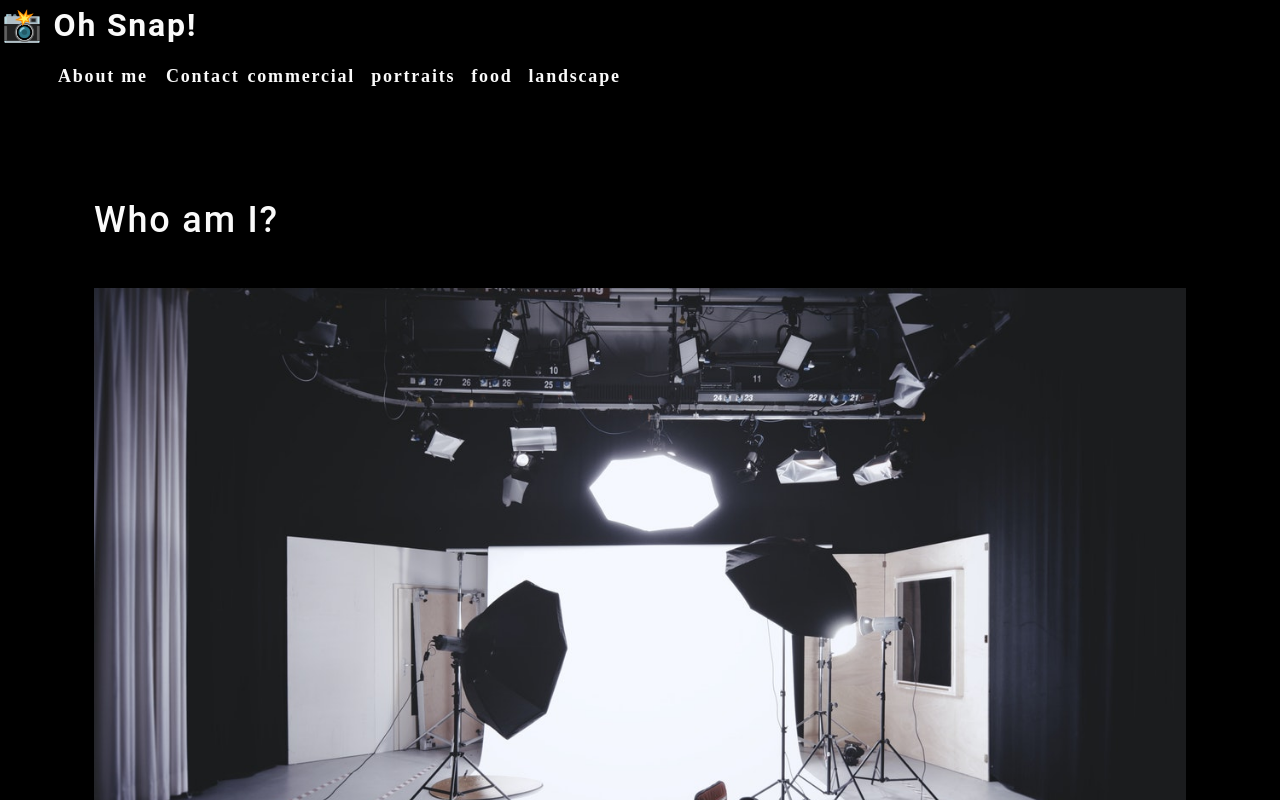
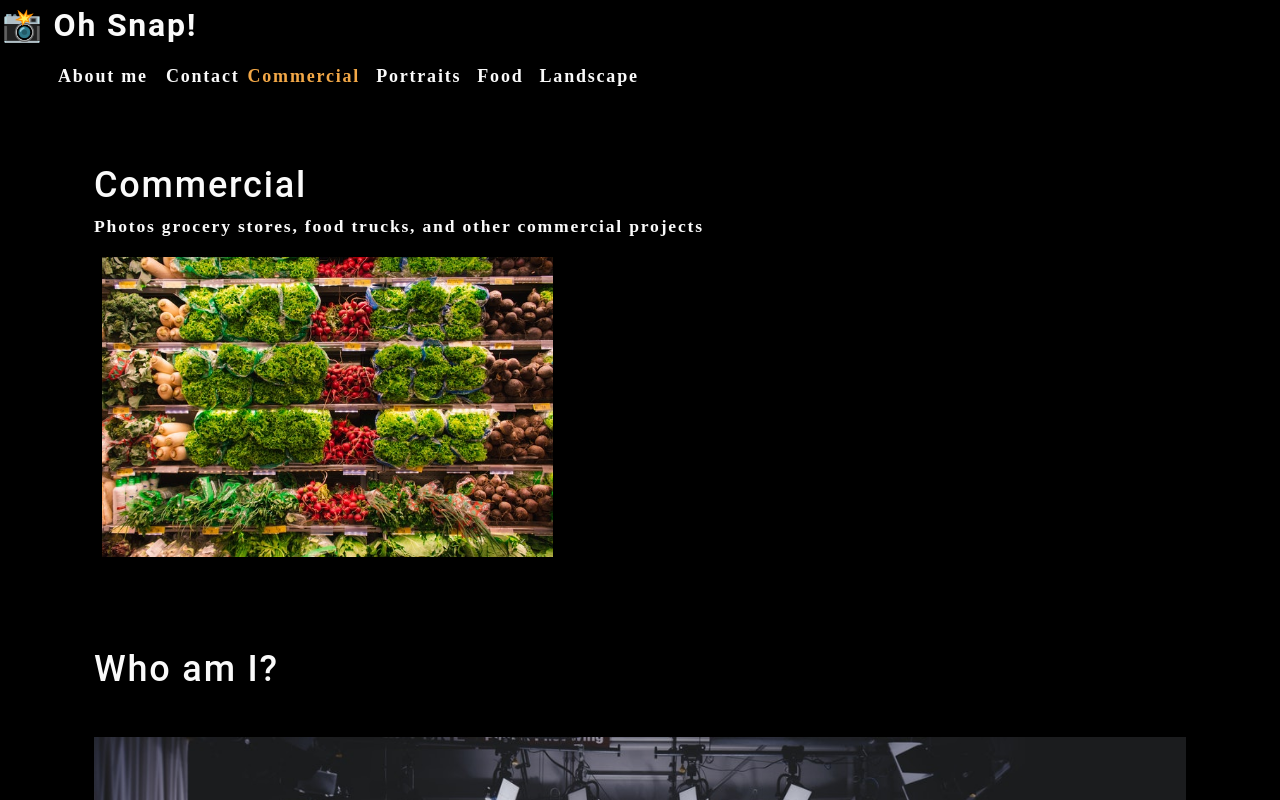
Before and after one commit to SarahStelljes/photo-port, a React (Create React App) app: page / in a window 1280 px wide. Shown: the top 800 px of the page. Built offline with nearby package versions, Linux system fonts and the light colour scheme.

Commit message:
added Gallery component, edited Nav component and App.js

```diff
--- a/src/App.js
+++ b/src/App.js
@@ -1,13 +1,34 @@
-import React from 'react';
+import React, { useState } from 'react';
 import './App.css';
 import About from './components/About';
-import Nav from './components/Nav'
+import Nav from './components/Nav';
+import Gallery from './components/Gallery';
 
 function App() {
+  const [categories] = useState([
+      {
+          name: "commercial",
+          description:
+              "Photos of grocery stores, food trucks, and other commercial projects",
+      },
+      { name: "portraits", description: "Portraits of people in my life" },
+      { name: "food", description: "Delicious delicacies" },
+      {
+          name: "landscape",
+          description: "Fields, farmhouses, waterfalls, and the beauty of nature",
+      },
+  ]);
+
+  const [currentCategory, setCurrentCategory] = useState(categories[0]);
   return (
     <div>
-      <Nav></Nav>
+      <Nav
+      categories={categories}
+      setCurrentCategory={setCurrentCategory}
+      currentCategory={currentCategory}
+      ></Nav>
       <main>
+        <Gallery></Gallery>
         <About></About>
       </main>
     </div>
--- /dev/null
+++ b/src/components/Gallery/index.js
@@ -0,0 +1,26 @@
+import React from 'react';
+import { capitalizeFirstLetter } from "../../utils/helpers";
+import photo from '../../assets/small/commercial/0.jpg';
+
+function Gallery(props) {
+    const currentCategory = {
+        name: "commercial",
+        description:
+            "Photos grocery stores, food trucks, and other commercial projects",
+    }
+    return (
+        <section>
+            <h1>{capitalizeFirstLetter(currentCategory.name)}</h1>
+            <p>{capitalizeFirstLetter(currentCategory.description)}</p>
+            <div className='flex-row'>
+                <img
+                    src={photo}
+                    alt="Commercial Example"
+                    className='img-thumbnail mx-1'
+                />
+            </div>
+        </section>
+    );
+}
+
+export default Gallery;
--- a/src/components/Nav/index.js
+++ b/src/components/Nav/index.js
@@ -1,29 +1,26 @@
-import React from 'react';
+import React, { useEffect } from 'react';
+import { capitalizeFirstLetter } from '../../utils/helpers';
 
-const categories = [
-    {
-        name: "commercial",
-        description:
-            "Photos of grocery stores, food trucks, and other commercial projects",
-    },
-    { name: "portraits", description: "Portraits of people in my life" },
-    { name: "food", description: "Delicious delicacies" },
-    {
-        name: "landscape",
-        description: "Fields, farmhouses, waterfalls, and the beauty of nature",
-    },
-];
+function Nav(props){
+    const {
+        categories = [],
+        setCurrentCategory,
+        currentCategory,
+    } = props;
 
-function Nav(){
-    function categorySelected(name) {
-        console.log(`${name} clicked`)
-    }
+    useEffect(() => {
+        document.title = capitalizeFirstLetter(currentCategory.name);
+    }, [currentCategory]);
 
     return (
         <header>
             <h2>
                 <a data-testid="link" href='/'>
-                    <span role="img" aria-label='camera'>📸</span> Oh Snap!
+                    <span role="img" aria-label='camera'>
+                        {" "}
+                        📸
+                        </span>{" "}
+                        Oh Snap!
                 </a>
             </h2>
             <nav>
@@ -38,11 +35,15 @@
                     </li>
                     {categories.map((category) => (
                         <li
-                            className="mx-1"
-                            key={category.name}
+                            className={`mx-1 ${
+                                currentCategory.name === category.name && 'navActive'
+                            }`} key={category.name}
                         >
-                            <span onClick={() => categorySelected(category.name)}>
-                                {category.name}
+                            <span onClick={() => {
+                                setCurrentCategory(category)
+                                }}
+                            >
+                                {capitalizeFirstLetter(category.name)}
                             </span>
                         </li>
                     ))}
```
